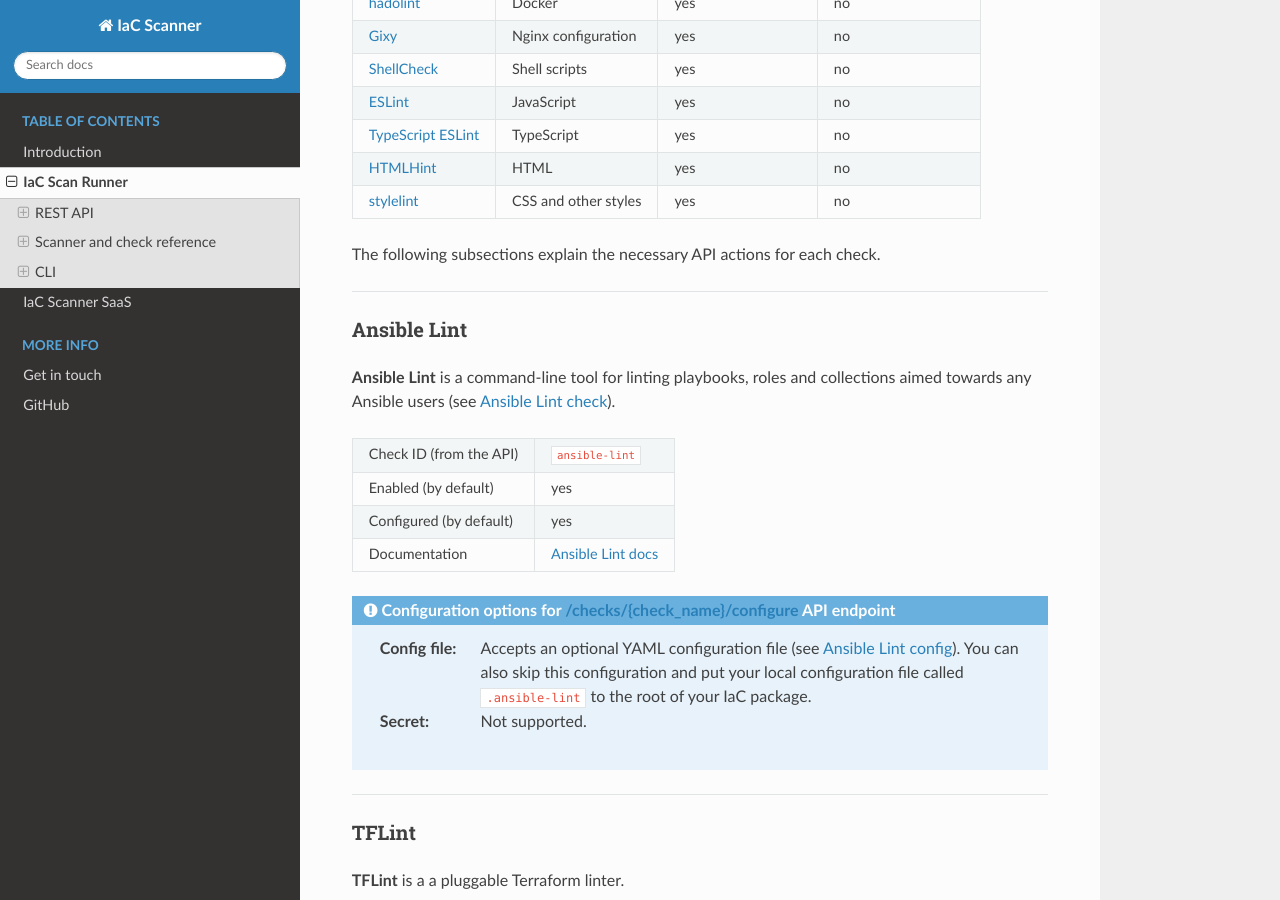
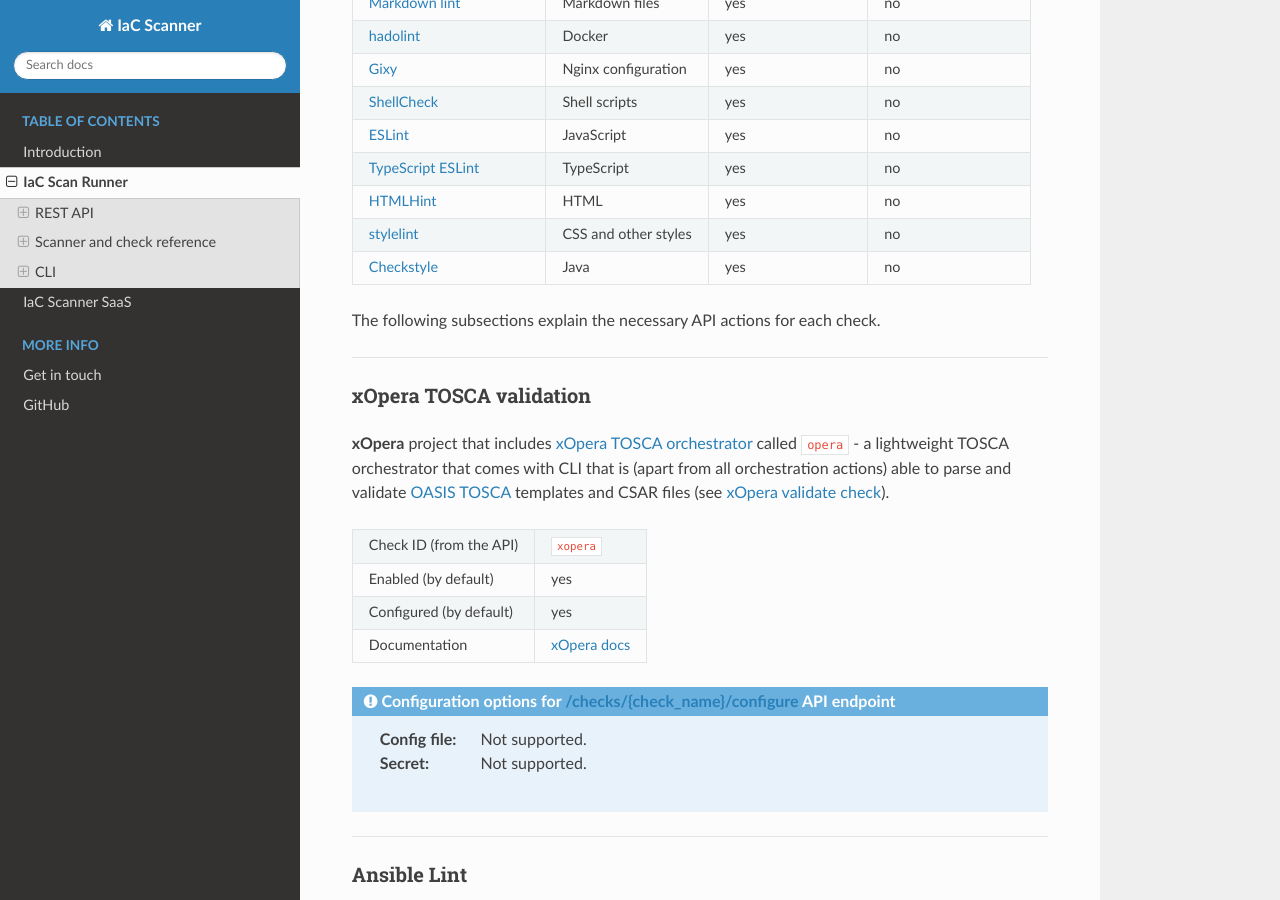
Before and after one commit to xlab-si/iac-scanner-docs, a Sphinx documentation site: the page built from docs/02-runner.rst, in a window 1280 px wide and 900 px high, scrolled down 6104 px. Built offline with Sphinx 7.4.7 and the Read the Docs theme 2.0.0, drawn with Linux system fonts in a browser that asks for light colours; some of the changed text lies outside the part shown.

Commit message:
Document xOpera validate and Checkstyle

```diff
--- a/docs/02-runner.rst
+++ b/docs/02-runner.rst
@@ -328,6 +328,8 @@ IaC Scan Runner currently supports the following *IaC checks* that can be execut
 +-------------------------------+----------------------------+----------------------------+----------------------------+
 | IaC Check                     | Target IaC entity          | Enabled (by default)       | Needs configuration        |
 +===============================+============================+============================+============================+
+| `xOpera TOSCA validation`_    | TOSCA                      | yes                        | no                         |
++-------------------------------+----------------------------+----------------------------+----------------------------+
 | `Ansible Lint`_               | Ansible                    | yes                        | no                         |
 +-------------------------------+----------------------------+----------------------------+----------------------------+
 | `TFLint`_                     | Terraform                  | yes                        | no                         |
@@ -364,8 +366,41 @@ IaC Scan Runner currently supports the following *IaC checks* that can be execut
 +-------------------------------+----------------------------+----------------------------+----------------------------+
 | `stylelint`_                  | CSS and other styles       | yes                        | no                         |
 +-------------------------------+----------------------------+----------------------------+----------------------------+
+| `Checkstyle`_                 | Java                       | yes                        | no                         |
++-------------------------------+----------------------------+----------------------------+----------------------------+
 
 The following subsections explain the necessary API actions for each check.
+
+------------------------------------------------------------------------------------------------------------------------
+
+.. _xOpera TOSCA validation:
+
+xOpera TOSCA validation
+#######################
+
+**xOpera** project that includes `xOpera TOSCA orchestrator`_ called ``opera`` - a lightweight TOSCA orchestrator that
+comes with CLI that is (apart from all orchestration actions) able to parse and validate `OASIS TOSCA`_ templates and
+CSAR files (see `xOpera validate check`_).
+
++-------------------------+----------------------------+
+| Check ID (from the API) | ``xopera``                 |
++-------------------------+----------------------------+
+| Enabled (by default)    | yes                        |
++-------------------------+----------------------------+
+| Configured (by default) | yes                        |
++-------------------------+----------------------------+
+| Documentation           | `xOpera docs`_             |
++-------------------------+----------------------------+
+
+.. admonition:: Configuration options for `/checks/{check_name}/configure`_ API endpoint
+
+    :Config file:
+
+        Not supported.
+
+    :Secret:
+
+        Not supported.
 
 ------------------------------------------------------------------------------------------------------------------------
 
@@ -916,6 +951,36 @@ stylelint
 
 ------------------------------------------------------------------------------------------------------------------------
 
+.. _Checkstyle:
+
+Checkstyle
+##########
+
+**Checkstyle** is a tool for checking Java source code for adherence to a Code Standard or set of validation rules
+(see `Checkstyle check`_).
+
++-------------------------+---------------------------------+
+| Check ID (from the API) | ``checkstyle``                  |
++-------------------------+---------------------------------+
+| Enabled (by default)    | yes                             |
++-------------------------+---------------------------------+
+| Configured (by default) | yes                             |
++-------------------------+---------------------------------+
+| Documentation           | `Checkstyle docs`_              |
++-------------------------+---------------------------------+
+
+.. admonition:: Configuration options for `/checks/{check_name}/configure`_ API endpoint
+
+    :Config file:
+
+        Accepts an optional XML configuration file (see `Checkstyle config`_).
+
+    :Secret:
+
+        Not supported.
+
+------------------------------------------------------------------------------------------------------------------------
+
 .. _IaC Scan Runner CLI:
 
 ===
@@ -992,6 +1057,10 @@ Commands
 .. _Swagger UI: https://swagger.io/tools/swagger-ui/
 .. _ReDoc: https://redoc.ly/redoc/
 .. _multipart: https://swagger.io/docs/specification/describing-request-body/multipart-requests/
+.. _xOpera TOSCA orchestrator: https://github.com/xlab-si/xopera-opera
+.. _OASIS TOSCA: https://www.oasis-open.org/committees/tc_home.php?wg_abbrev=tosca
+.. _xOpera validate check: https://xlab-si.github.io/xopera-docs/cli.html#validate
+.. _xOpera docs: https://xlab-si.github.io/xopera-docs/
 .. _Ansible Lint check: https://github.com/willthames/ansible-lint/
 .. _Ansible Lint docs: https://ansible-lint.readthedocs.io/en/latest/
 .. _Ansible Lint config: https://ansible-lint.readthedocs.io/en/latest/configuring.html
@@ -1046,6 +1115,9 @@ Commands
 .. _stylelint check: https://github.com/stylelint/stylelint/
 .. _stylelint docs: https://stylelint.io/
 .. _stylelint config: https://stylelint.io/user-guide/configure
+.. _Checkstyle check: https://github.com/checkstyle/checkstyle/
+.. _Checkstyle docs: https://checkstyle.org/
+.. _Checkstyle config: https://checkstyle.org/config.html
 .. _Scan Runner CLI: https://pypi.org/project/iac-scan-runner/
 .. _iac-scan-runner: https://pypi.org/project/iac-scan-runner/
 .. _PyPI: https://pypi.org/project/iac-scan-runner/
```
